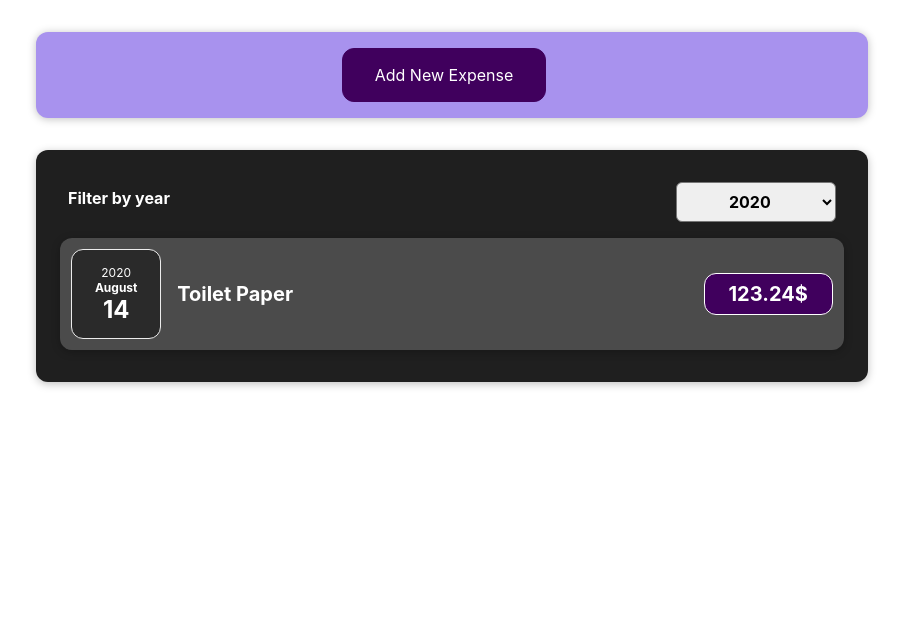
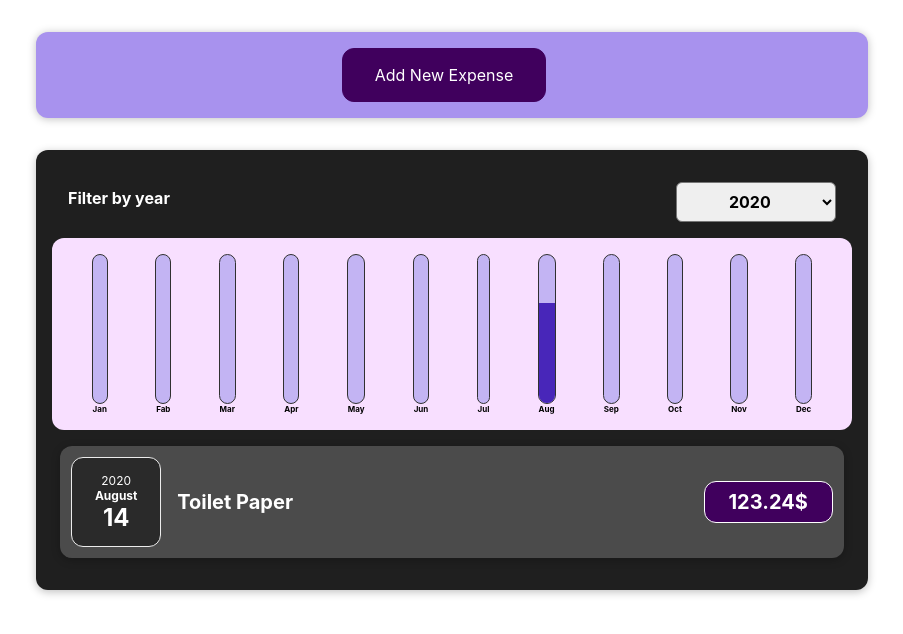
Before and after one commit to 1khansaad/01-React-Expense-Tracker, a React (Create React App) app in the folder expense-tracker/: page / in a window 1280 px wide. Shown: the top 634 px of the page, without its empty margins (188-1091 px from the left). Built offline with nearby package versions, Linux system fonts and the light colour scheme.

Commit message:
added filling chart to show expenses

```diff
--- /dev/null
+++ b/expense-tracker/src/components/NewExpense/ExpensesChart.js
@@ -0,0 +1,26 @@
+import React from "react";
+import Chart from "../chart/Chart";
+
+const ExpensesChart = (props) => {
+  const dataPoints = [
+    { label: "Jan", value: 0 },
+    { label: "Fab", value: 0 },
+    { label: "Mar", value: 0 },
+    { label: "Apr", value: 0 },
+    { label: "May", value: 0 },
+    { label: "Jun", value: 0 },
+    { label: "Jul", value: 0 },
+    { label: "Aug", value: 0 },
+    { label: "Sep", value: 0 },
+    { label: "Oct", value: 0 },
+    { label: "Nov", value: 0 },
+    { label: "Dec", value: 0 },
+  ];
+  for (const expense of props.expenses) {
+    const expenseMonth = expense.date.getMonth();
+    dataPoints[expenseMonth].value += expense.amount;
+  }
+  return <Chart dataPoints={dataPoints} />;
+};
+
+export default ExpensesChart;
--- /dev/null
+++ b/expense-tracker/src/components/chart/Chart.css
@@ -0,0 +1,9 @@
+.chart {
+  padding: 1rem;
+  border-radius: 12px;
+  background-color: #f8dfff;
+  text-align: center;
+  display: flex;
+  justify-content: space-around;
+  height: 10rem;
+}
--- /dev/null
+++ b/expense-tracker/src/components/chart/Chart.js
@@ -0,0 +1,23 @@
+import "./Chart.css";
+import ChartBar from "./ChartBar";
+
+const Chart = (props) => {
+  const valueArray = props.dataPoints.map((data) => data.value);
+  const totalMax = Math.max(...valueArray);
+  return (
+    <div className="chart">
+      {props.dataPoints.map((ele) => {
+        return (
+          <ChartBar
+            key={ele.label}
+            maxValue={totalMax}
+            label={ele.label}
+            value={ele.value}
+          />
+        );
+      })}
+    </div>
+  );
+};
+
+export default Chart;
--- /dev/null
+++ b/expense-tracker/src/components/chart/ChartBar.css
@@ -0,0 +1,30 @@
+.chart-bar {
+  height: 100%;
+  display: flex;
+  flex-direction: column;
+  align-items: center;
+}
+
+.chart-bar__inner {
+  height: 100%;
+  width: 100%;
+  border: 1px solid #313131;
+  border-radius: 12px;
+  background-color: #c3b4f3;
+  overflow: hidden;
+  display: flex;
+  flex-direction: column;
+  justify-content: flex-end;
+}
+
+.chart-bar__fill {
+  background-color: #4826b9;
+  width: 100%;
+  transition: all 0.3s ease-out;
+}
+
+.chart-bar__label {
+  font-weight: bold;
+  font-size: 0.5rem;
+  text-align: center;
+}
--- /dev/null
+++ b/expense-tracker/src/components/chart/ChartBar.js
@@ -0,0 +1,23 @@
+import "./ChartBar.css";
+
+const ChartBar = (props) => {
+  let barFillHeight = "0%";
+
+  if (props.maxValue > 0) {
+    barFillHeight = Math.round((props.value / props.maxValue) * 100);
+  }
+
+  return (
+    <div className="chart-bar">
+      <div className="chart-bar__inner">
+        <div
+          className="chart-bar__fill"
+          style={{ height: barFillHeight }}
+        ></div>
+      </div>
+      <div className="chart-bar__label">{props.label}</div>
+    </div>
+  );
+};
+
+export default ChartBar;
--- a/expense-tracker/src/components/expenses/Expenses.js
+++ b/expense-tracker/src/components/expenses/Expenses.js
@@ -3,6 +3,7 @@
 import ExpenseList from "./ExpenseList";
 import Card from "../UI/Crad";
 import ExpensesFilter from "../ExpenseFilter/ExpensesFilter";
+import ExpensesChart from "../NewExpense/ExpensesChart";
 
 function Expenses(props) {
   const [year, setFilterdYear] = useState("2020");
@@ -18,6 +19,7 @@
     <div>
       <Card className="expenses">
         <ExpensesFilter setYear={year} onGetDataHandler={yearChangeHandler} />
+        <ExpensesChart expenses={filteredArray} />
         <ExpenseList items={filteredArray} />
       </Card>
     </div>
```
